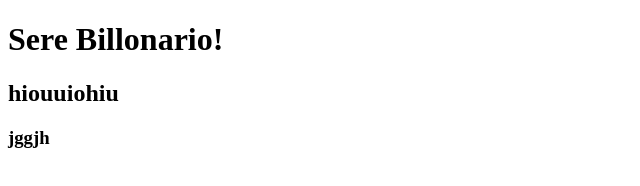
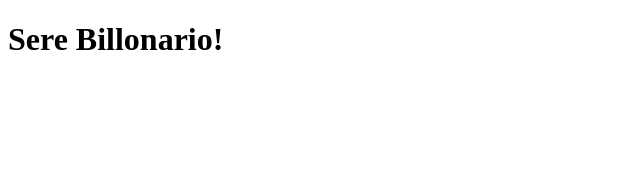
Before and after one commit to jafet76/RECETAS, a plain HTML site: page index.html in a window 1280 px wide. Shown: the whole page, without its empty margins (0-640 px from the left). Drawn offline with Linux system fonts and the light colour scheme.

Commit message:
Este esta 3ra

```diff
--- a/index.html
+++ b/index.html
@@ -7,10 +7,6 @@
     <title>Document</title>
 </head>
 <h1>Sere Billonario!</h1>
-<h2>hiouuiohiu</h2>
-<h3>jggjh
-
-</h3>
 <body>
     <img src="" alt="">
     <script src="jafet.js"></script>
```
